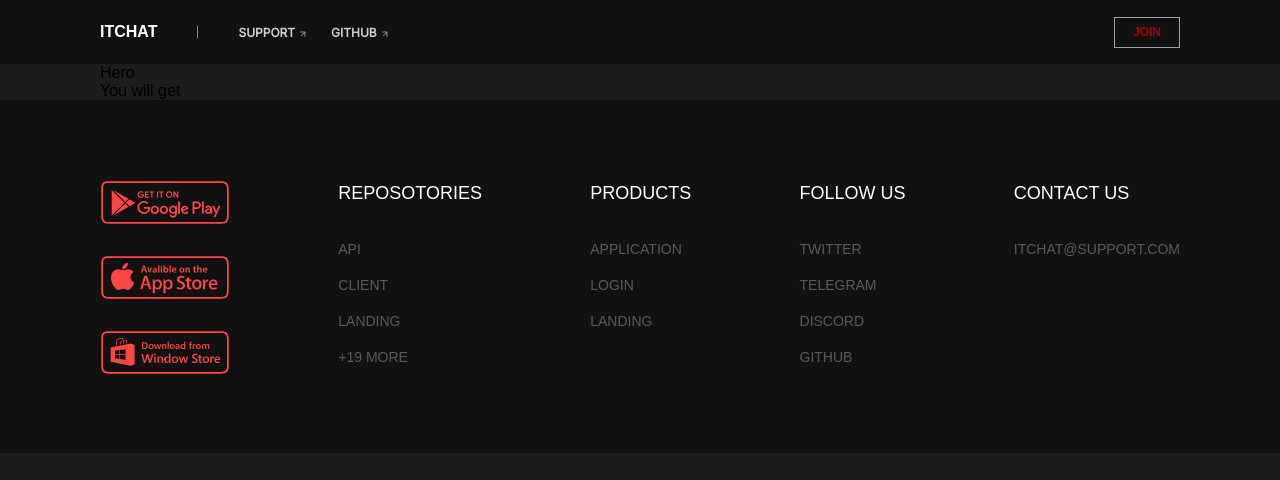
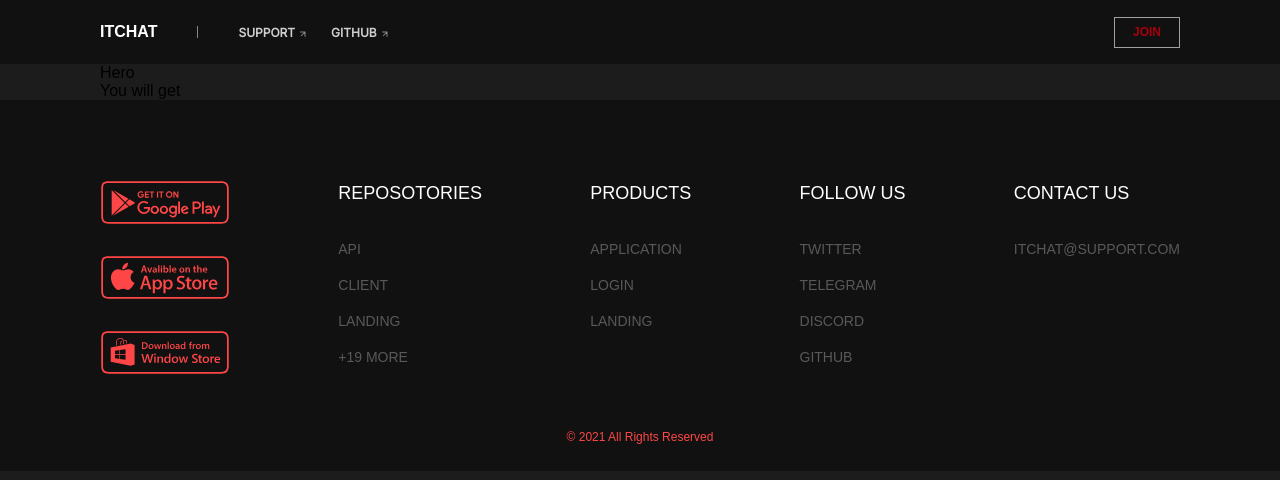
Before and after one commit to zaunchat/landing, a Next.js app: page / in a window 1280 px wide. Shown: the top 480 px of the page. Built offline with nearby package versions, Linux system fonts and the light colour scheme; a web font is replaced by a local one.

Commit message:
fix(footer): add copy rights

```diff
--- a/src/components/Footer.tsx
+++ b/src/components/Footer.tsx
@@ -48,6 +48,7 @@ export function Footer() {
           </div>
         </div>
       </footer>
+      <div className={styles.copy_right}>© 2021 All Rights Reserved</div>
     </Container>
   );
 }
--- a/src/styles/components/Footer.module.scss
+++ b/src/styles/components/Footer.module.scss
@@ -1,3 +1,13 @@
+.copy_right {
+  position: relative;
+  bottom: 25px;
+  width: 100%;
+  display: flex;
+  justify-content: center;
+  font-size: 12px;
+  line-height: 18px;
+  color: #ff4646;
+}
 .footer {
   height: 353px;
   display: flex;
```
